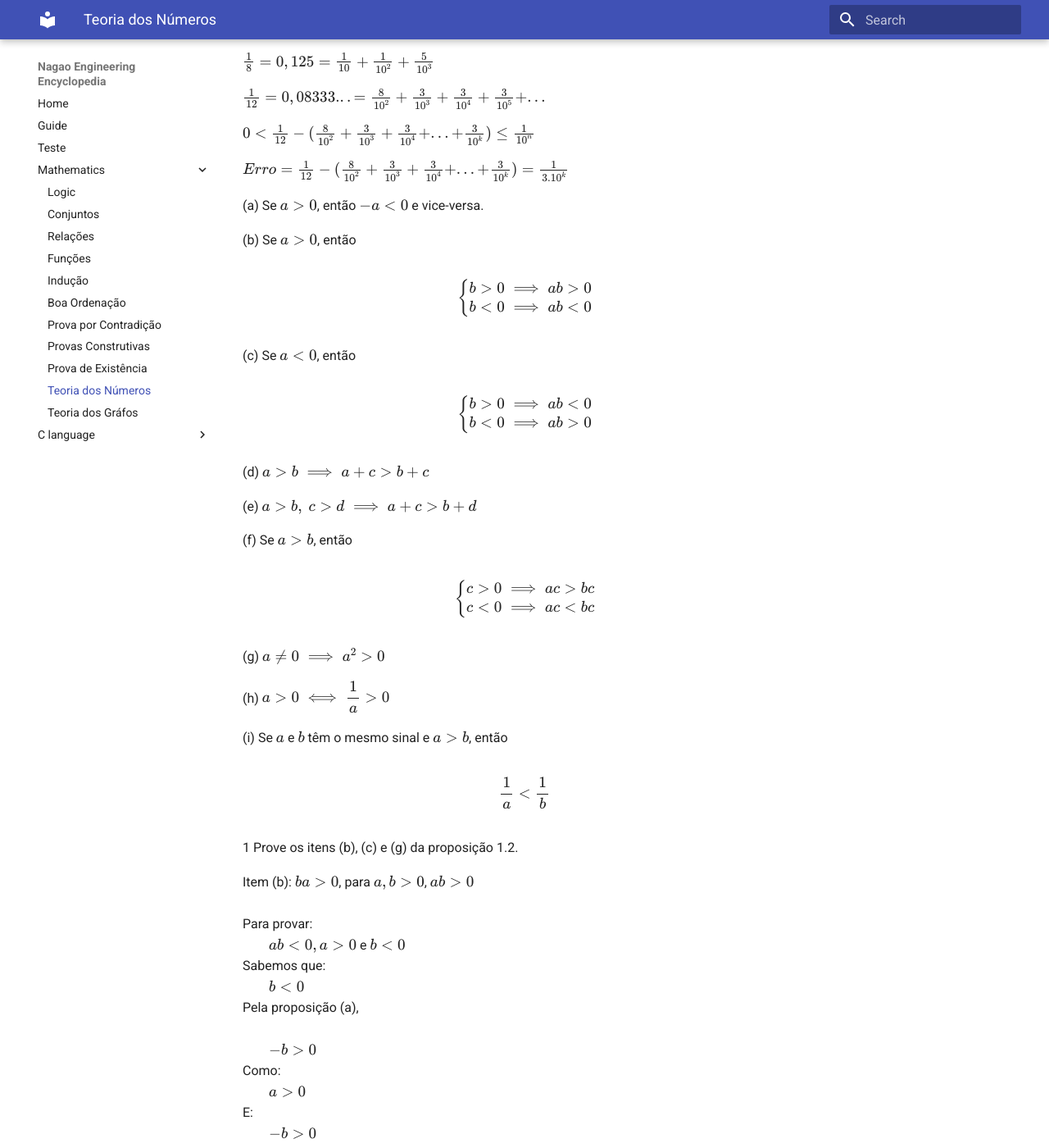
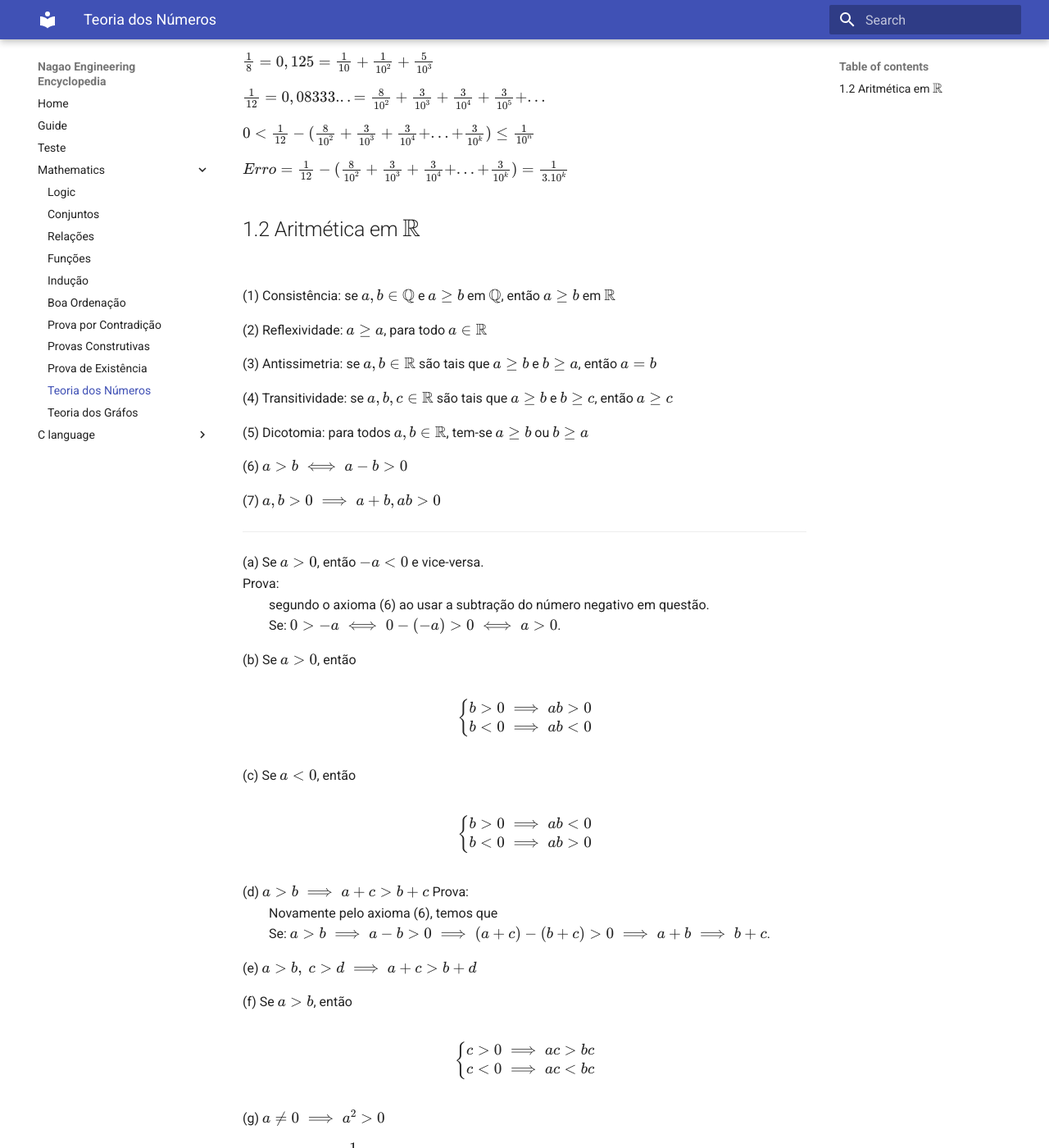
Before and after one commit to NagaoVictor/nagao-engineering, an MkDocs documentation site: the page built from docs/mathematics/numeros.md, in a window 1280 px wide and 1400 px high, scrolled down 1140 px. Shown: the whole window at 82% size. Built offline with MkDocs 1.6.1 and Material for MkDocs 9.7.7, drawn with Linux system fonts in a browser that asks for light colours.

Commit message:
Update numeros.md

```diff
--- a/docs/mathematics/numeros.md
+++ b/docs/mathematics/numeros.md
@@ -47,8 +47,28 @@ $0 < \frac{1}{12} - ( \frac{8}{10^2} + \frac{3}{10^3} + \frac{3}{10^4} + ... + \
 
 $Erro = \frac{1}{12} - (\frac{8}{10^2} + \frac{3}{10^3} + \frac{3}{10^4} + ... + \frac{3}{10^k}) = \frac{1}{3.10^k}$
 
+1.2 Aritmética em $\mathbb{R}$ <br>
+---
+(1) Consistência: se $a,b \in \mathbb{Q}$ e $a \geq b$ em $\mathbb{Q}$, então $a \geq b$ em $\mathbb{R}$
 
-(a) Se $a>0$, então $-a<0$ e vice-versa.
+(2) Reflexividade: $a \geq a$, para todo $a \in \mathbb{R}$
+
+(3) Antissimetria: se $a,b \in \mathbb{R}$ são tais que $a \geq b$ e $b \geq a$, então $a = b$
+
+(4) Transitividade: se $a,b,c \in \mathbb{R}$ são tais que $a \geq b$ e $b \geq c$, então $a \geq c$
+
+(5) Dicotomia: para todos $a,b \in \mathbb{R}$, tem-se $a \geq b$ ou $b \geq a$
+
+(6) $a>b \iff a-b>0$
+
+(7) $a,b > 0 \implies a+b,ab>0$
+
+---
+(a) Se $a>0$, então $-a<0$ e vice-versa. <br>
+Prova: <br>
+&emsp;&emsp;segundo o axioma (6) ao usar a subtração do número negativo em questão.<br>
+&emsp;&emsp;Se: $0>-a \iff 0-(-a)>0 \iff a>0$.
+
 
 (b) Se $a>0$, então
 
@@ -69,6 +89,9 @@ b<0 \implies ab>0
 $$
 
 (d) $a>b \implies a+c>b+c$
+Prova: <br>
+&emsp;&emsp;Novamente pelo axioma (6), temos que<br>
+&emsp;&emsp;Se: $a>b \implies a-b>0 \implies (a+c)-(b+c)>0 \implies a+b \implies b+c$.
 
 (e) $a>b,\ c>d \implies a+c>b+d$
 
```
